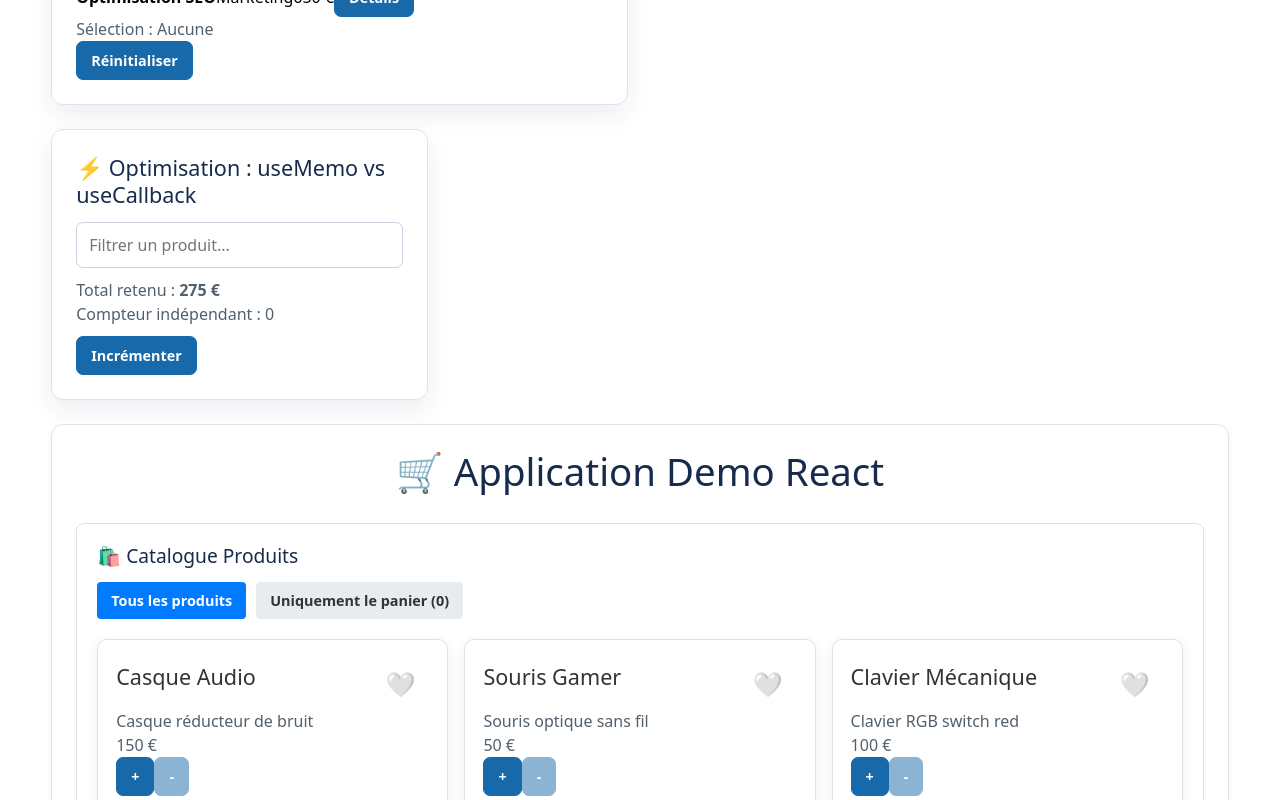
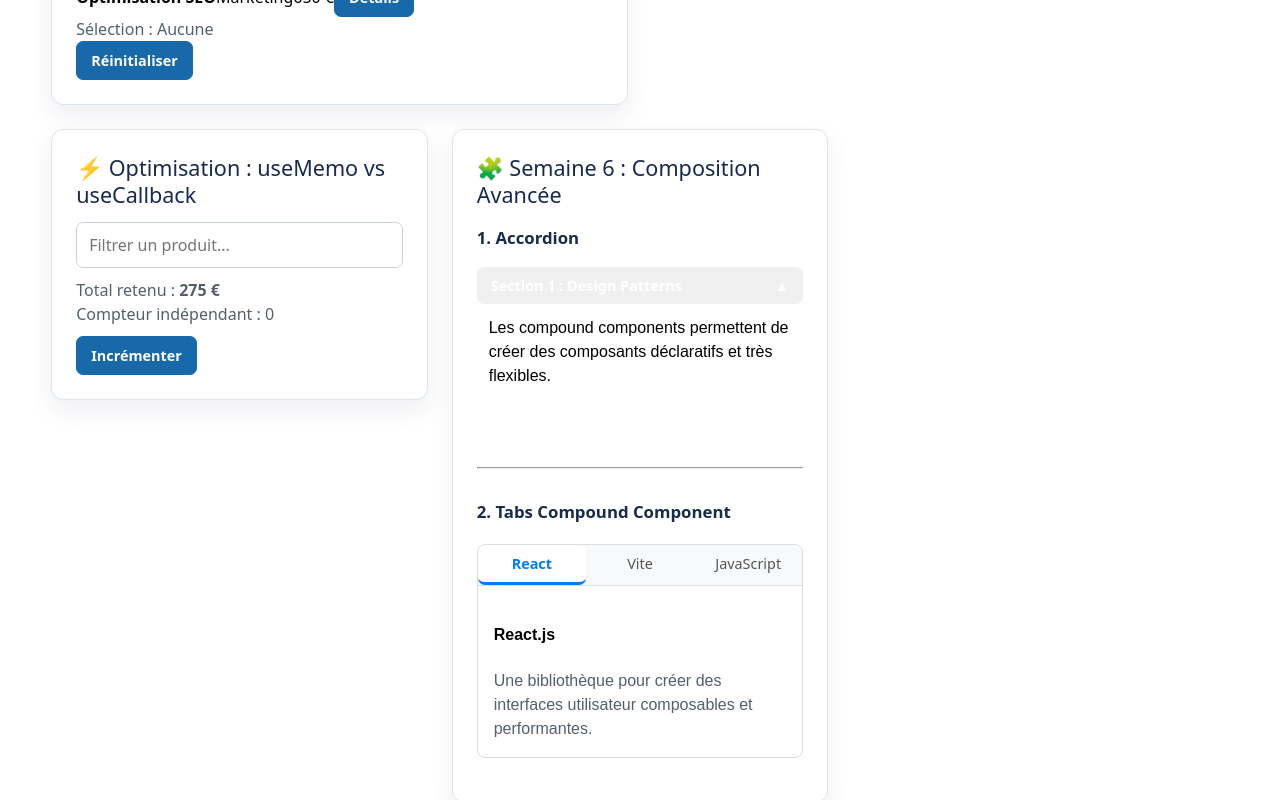
Before and after one commit to Julieinfo/learn-react, a React (Vite) app: page / in a window 1280 px wide. Shown: the part 820-1620 px from the top of the page. Built offline with nearby package versions, Linux system fonts and the light colour scheme.

Commit message:
feat: réalisation du mini-projet Tabs en compound components

```diff
--- a/src/App.jsx
+++ b/src/App.jsx
@@ -18,6 +18,7 @@ import GestionProduits from './components/GestionProduits';
 import CompteurProfiler from './components/CompteurProfiler';
 import DashboardS5 from './components/ProjetIntegrateurS5';
 import { Accordion } from './components/Accordion';
+import { Tabs } from './components/Tabs';
 
 const PRODUITS_INITIAUX = [
   { id: 1, nom: 'Casque Audio', description: 'Casque réducteur de bruit', prix: 150, quantite: 0 },
@@ -130,6 +131,53 @@ function App() {
 
       {/* Section 6 : Gestion des Produits */}
       <GestionProduits />
+
+      {/* Section 7 : Tabs Compound Component */}
+      <div style={{ padding: '20px', fontFamily: 'sans-serif' }}>
+        <h2>🧩 Semaine 6 : Composition Avancée</h2>
+
+        <h3>1. Accordion</h3>
+        <Accordion defaultOpenId="1">
+          <Accordion.Item id="1">
+            <Accordion.Header>Section 1 : Design Patterns</Accordion.Header>
+            <Accordion.Content>
+              Les compound components permettent de créer des composants déclaratifs et très flexibles.
+            </Accordion.Content>
+          </Accordion.Item>
+          <Accordion.Item id="2">
+            <Accordion.Header>Section 2 : Avantages</Accordion.Header>
+            <Accordion.Content>
+              L'état est partagé de façon transparente sans prop-drilling explicite depuis l'extérieur.
+            </Accordion.Content>
+          </Accordion.Item>
+        </Accordion>
+
+        <hr style={{ margin: '30px 0' }} />
+
+        <h3>2. Tabs Compound Component</h3>
+        <Tabs defaultTab="react">
+          <Tabs.List>
+            <Tabs.Tab id="react">React</Tabs.Tab>
+            <Tabs.Tab id="vite">Vite</Tabs.Tab>
+            <Tabs.Tab id="js">JavaScript</Tabs.Tab>
+          </Tabs.List>
+
+          <Tabs.Panels>
+            <Tabs.Panel id="react">
+              <h4>React.js</h4>
+              <p>Une bibliothèque pour créer des interfaces utilisateur composables et performantes.</p>
+            </Tabs.Panel>
+            <Tabs.Panel id="vite">
+              <h4>Vite</h4>
+              <p>Un outil de build ultra-rapide pour les projets frontend modernes.</p>
+            </Tabs.Panel>
+            <Tabs.Panel id="js">
+              <h4>JavaScript</h4>
+              <p>Le langage du Web, à la base de tout l'écosystème moderne.</p>
+            </Tabs.Panel>
+          </Tabs.Panels>
+        </Tabs>
+      </div>
 
       {/* Section 7 : Boutique & Panier */}
       <Conteneur>
--- /dev/null
+++ b/src/components/Tabs.jsx
@@ -0,0 +1,70 @@
+import React, { useState, createContext, useContext } from 'react';
+
+// Contexte partagé pour le composant Tabs
+const TabsContext = createContext();
+
+// 1. Composant Conteneur Racine
+export function Tabs({ children, defaultTab }) {
+  const [activeTab, setActiveTab] = useState(defaultTab);
+
+  return (
+    <TabsContext.Provider value={{ activeTab, setActiveTab }}>
+      <div style={{ maxWidth: '500px', margin: '20px auto', border: '1px solid #ddd', borderRadius: '8px', overflow: 'hidden' }}>
+        {children}
+      </div>
+    </TabsContext.Provider>
+  );
+}
+
+// 2. Conteneur des Boutons d'Onglets
+function TabList({ children }) {
+  return (
+    <div style={{ display: 'flex', borderBottom: '1px solid #ddd', backgroundColor: '#f8f9fa' }}>
+      {children}
+    </div>
+  );
+}
+
+// 3. Bouton d'Onglet Individuel
+function Tab({ id, children }) {
+  const { activeTab, setActiveTab } = useContext(TabsContext);
+  const isActive = activeTab === id;
+
+  return (
+    <button
+      onClick={() => setActiveTab(id)}
+      style={{
+        flex: 1,
+        padding: '12px 16px',
+        border: 'none',
+        backgroundColor: isActive ? '#ffffff' : 'transparent',
+        borderBottom: isActive ? '3px solid #007bff' : '3px solid transparent',
+        fontWeight: isActive ? 'bold' : 'normal',
+        color: isActive ? '#007bff' : '#555',
+        cursor: 'pointer',
+        transition: 'all 0.2s ease'
+      }}
+    >
+      {children}
+    </button>
+  );
+}
+
+// 4. Panneau de Contenu Réparti
+function TabPanels({ children }) {
+  return <div style={{ padding: '16px' }}>{children}</div>;
+}
+
+// 5. Contenu associé à un Onglet Spécifique
+function TabPanel({ id, children }) {
+  const { activeTab } = useContext(TabsContext);
+  if (activeTab !== id) return null;
+
+  return <div>{children}</div>;
+}
+
+// Attachement des sous-composants
+Tabs.List = TabList;
+Tabs.Tab = Tab;
+Tabs.Panels = TabPanels;
+Tabs.Panel = TabPanel;
```
